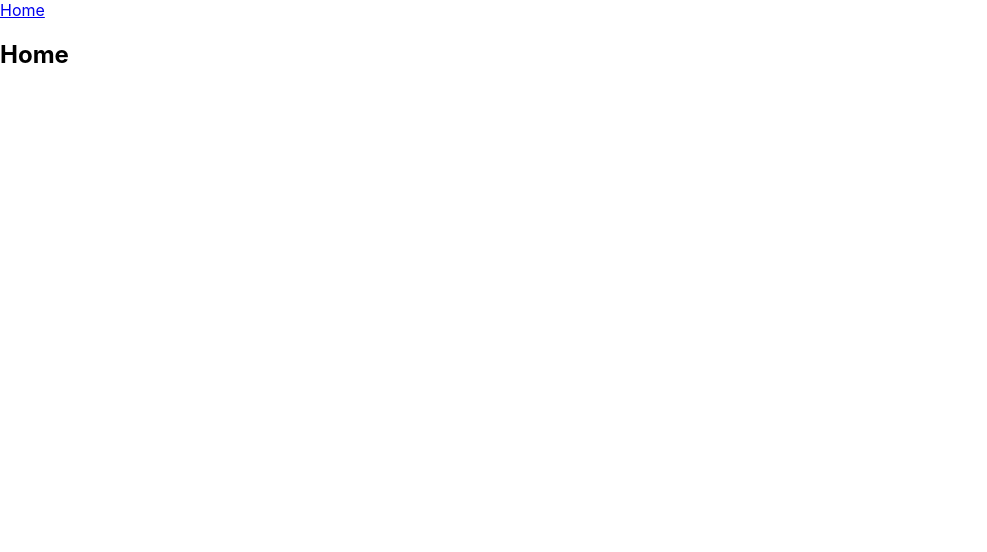
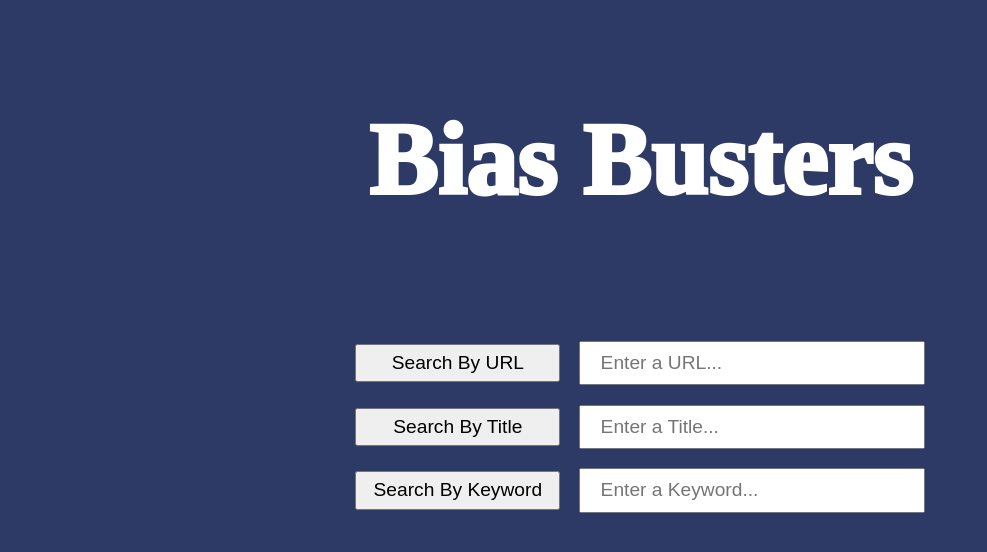
Before and after one commit to adeleweiss/Bias_Busters, a React (Create React App) app in the folder frontend/: page / in a window 1280 px wide. Shown: the top 552 px of the page, without its empty margins (0-987 px from the left). Built offline with nearby package versions, Linux system fonts and the light colour scheme.

Commit message:
Home page basics

```diff
--- a/frontend/package.json
+++ b/frontend/package.json
@@ -7,7 +7,10 @@
     "@testing-library/jest-dom": "^6.6.3",
     "@testing-library/react": "^16.2.0",
     "@testing-library/user-event": "^13.5.0",
+    "bootstrap": "^5.3.3",
+    "framer-motion": "^12.4.7",
     "react": "^19.0.0",
+    "react-bootstrap": "^2.10.9",
     "react-dom": "^19.0.0",
     "react-router-dom": "^7.2.0",
     "react-scripts": "5.0.1",
--- a/frontend/src/App.js
+++ b/frontend/src/App.js
@@ -6,9 +6,6 @@ import Home from './Home'
 function App() {
   return (
       <Router>
-          <nav>
-              <Link to="/">Home</Link>
-          </nav>
           <Routes>
               <Route path="/" element={<Home />} />
           </Routes>
--- /dev/null
+++ b/frontend/src/Home.css
@@ -0,0 +1,33 @@
+.title{
+    text-align: center;
+    font-family: "Times New Roman", Times, serif;
+    font-size: clamp(4rem,8vw,8rem);
+    font-weight: 1000;
+    color: white;
+}
+
+.fullscreen-section {
+    height: 100vh; /* Full viewport height */
+    width: 100%;
+    display: inline-block;
+    background-color: #2E3A66;
+}
+
+.url{
+    text-align: center;
+}
+
+button{
+    height:2em;
+    width:clamp(10rem,16vw,16rem);
+    font-size:clamp(1rem,1.5vw,1.5rem);
+}
+
+input{
+    padding-left: 1em;
+    margin-left: 1em;
+    margin-top: 1em;
+    height:2em;
+    width:clamp(20rem,25vw,25rem);
+    font-size:clamp(1rem,1.5vw,1.5rem);
+}
--- a/frontend/src/Home.jsx
+++ b/frontend/src/Home.jsx
@@ -1,7 +1,124 @@
+import './Home.css';
+import { motion } from "framer-motion";
+import { useState } from 'react';
+import { Container, Row, Col, Button } from "react-bootstrap";
+
 function Home() {
+    const [url, setUrl] = useState("");
+    const [submittedUrl, setSubmittedUrl] = useState(null);
+
+    const handleSubmit = (e) => {
+        e.preventDefault();
+        setSubmittedUrl(url);
+    };
+
     return (
-        <h2>Home</h2>
+        <Container className="">
+            <div className="fullscreen-section">
+                <Row>
+                    <Col className="align-self-start">
+                        <motion.p
+                            initial={{ opacity: 0, y: -100 }}
+                            animate={{ opacity: 1, y: 0 }}
+                            transition={{ duration: 1.75 }}
+                            className="text-4xl font-bold title"
+                        >
+                            Bias Busters
+                        </motion.p>
+                    </Col>
+                </Row>
+                <Row>
+                    <Col>
+                        <motion.div
+                            initial={{ opacity: 0, y: 50 }}
+                            whileInView={{ opacity: 1, y: 0 }}
+                            transition={{ duration: 1 }}
+                            className="url"
+                        >
+
+                            <form onSubmit={handleSubmit} className="">
+                                <Button
+                                        type="submit">
+                                        Search By URL
+                                    </Button>
+                                <input
+                                    type="url"
+                                    value={url}
+                                    onChange={(e) => setUrl(e.target.value)}
+                                    placeholder="Enter a URL..."
+                                    required
+                                />
+
+                            </form>
+                            {submittedUrl && (
+                                <p className="mt-4 text-green-600">Submitted URL: {submittedUrl}</p>
+                            )}
+                        </motion.div>
+                    </Col>
+                </Row>
+                <Row>
+                    <Col>
+                        <motion.div
+                            initial={{ opacity: 0, y: 50 }}
+                            whileInView={{ opacity: 1, y: 0 }}
+                            transition={{ duration: 1, delay:0.5 }}
+                            className="url"
+                        >
+
+                            <form onSubmit={handleSubmit} className="">
+                                <Button
+                                        type="submit">
+                                        Search By Title
+                                    </Button>
+                                <input
+                                    type="url"
+                                    value={url}
+                                    onChange={(e) => setUrl(e.target.value)}
+                                    placeholder="Enter a Title..."
+                                    required
+                                />
+
+                            </form>
+                            {submittedUrl && (
+                                <p className="mt-4 text-green-600">Submitted URL: {submittedUrl}</p>
+                            )}
+                        </motion.div>
+                    </Col>
+                </Row>
+                <Row>
+                    <Col>
+                        <motion.div
+                            initial={{ opacity: 0, y: 50 }}
+                            whileInView={{ opacity: 1, y: 0 }}
+                            transition={{ duration: 1 , delay: 1}}
+                            className="url"
+                        >
+
+                            <form onSubmit={handleSubmit} className="">
+                                <Button
+                                        type="submit">
+                                        Search By Keyword
+                                    </Button>
+                                <input
+                                    type="url"
+                                    value={url}
+                                    onChange={(e) => setUrl(e.target.value)}
+                                    placeholder="Enter a Keyword..."
+                                    required
+                                />
+
+                            </form>
+                            {submittedUrl && (
+                                <p className="mt-4 text-green-600">Submitted URL: {submittedUrl}</p>
+                            )}
+                        </motion.div>
+                    </Col>
+                </Row>
+            </div>
+
+
+        </Container>
     );
-  }
+}
 
 export default Home;
```
Also changed, not shown: 1 other file (tests, documents, lock files or other folders).
